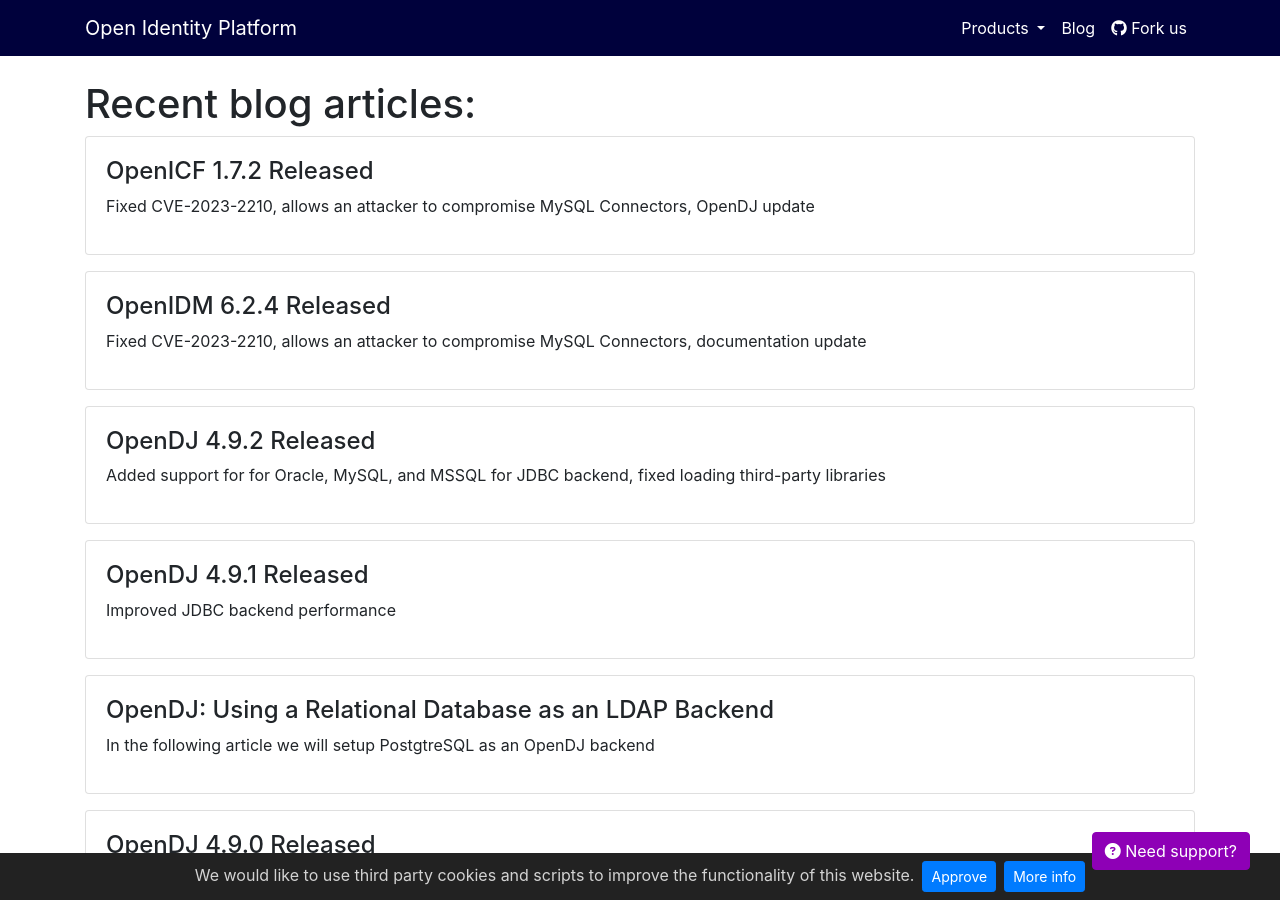
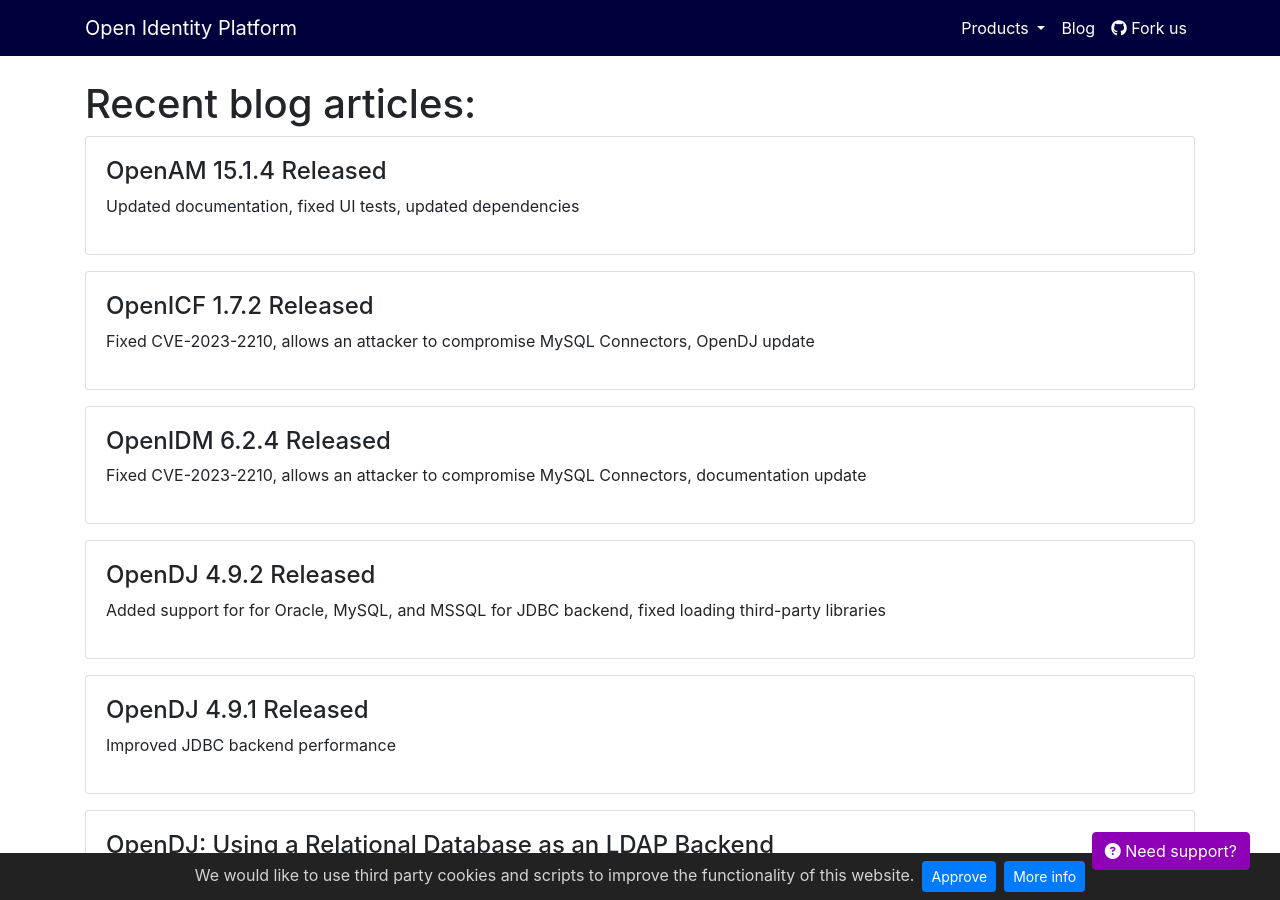
Before and after one commit to OpenIdentityPlatform/OpenIdentityPlatform.org, a Jekyll site: the page built from blog/index.html, in a window 1280 px wide and 900 px high. Built offline with Jekyll 4.4.1, drawn with Linux system fonts in a browser that asks for light colours; nearby versions of some CDN libraries; some of the changed lines change nothing that is shown.

Commit message:
OpenAM 15.1.4 Released (#218)

```diff
--- a/_data/blogposts.yml
+++ b/_data/blogposts.yml
@@ -1,3 +1,7 @@
+-
+  title: 'OpenAM 15.1.4 Released'
+  link: '/blog/openam-15-1-4-released'
+  description: 'Updated documentation, fixed UI tests, updated dependencies'
 -
   title: 'OpenICF 1.7.2 Released'
   link: '/blog/openicf-1-7-2-released'
--- /dev/null
+++ b/blog/openam-15-1-4-released.md
@@ -0,0 +1,29 @@
+---
+layout: home
+landing-title: "OpenAM 15.1.4 Released"
+landing-title2: "OpenAM 15.1.4 Released"
+description: Open Identity Platform Community just released OpenAM v15.1.4
+keywords: 'OpenAM, Access Management, Authentication, SSO, Single Sign On, Open Identity Platform, Release, Documentation'
+imageurl: 'openam-og.png'
+canonical: https://github.com/OpenIdentityPlatform/OpenAM/releases/tag/15.1.4
+---
+# OpenAM 15.1.4 Released
+
+[Download](https://github.com/OpenIdentityPlatform/OpenAM/releases/tag/15.1.4)
+
+
+## What's New
+* Updated documentation
+* Fixed UI tests in Linux
+* Use generic authenticator app for PUSH
+* Updated Apache Cassandra to 4.0.16
+* Updated OpenDJ to 4.9.2
+
+
+[All changes](https://github.com/OpenIdentityPlatform/OpenAM/compare/15.1.3...15.1.4)
+
+## Thanks for the contributions
+
+<i id="vharseko"><i>1. <a href="https://github.com/vharseko" target="_blank">Valery Kharseko</a></i>
+
+<i id="maximthomas"><i>2. <a href="https://github.com/maximthomas" target="_blank">Maxim Thomas</a></i>
```
